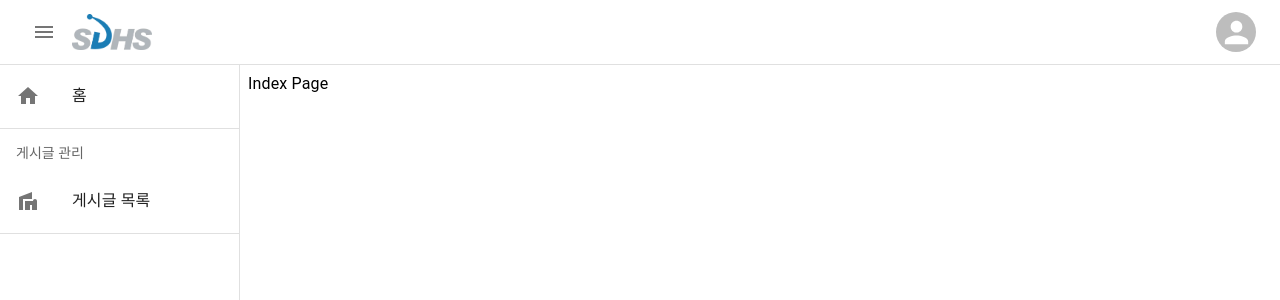
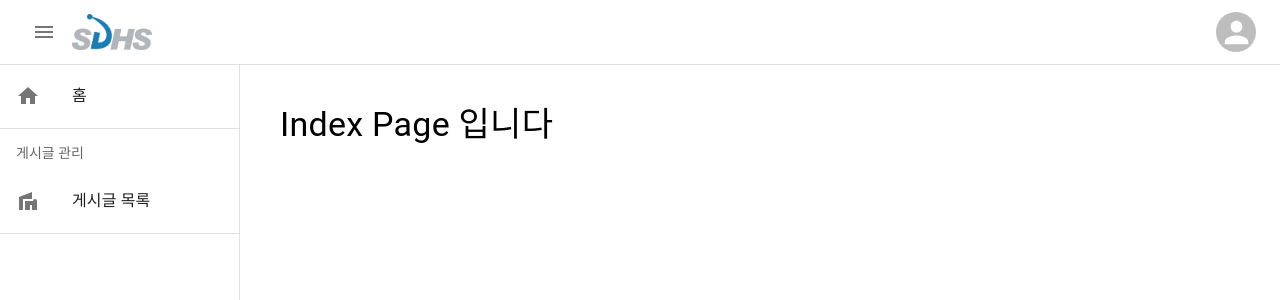
Before and after one commit to yeesuho/react-study-mui, a React (Vite) app: page / in a window 1280 px wide. Shown: the top 300 px of the page. Built offline with nearby package versions, Linux system fonts and the light colour scheme.

Commit message:
feat: index 페이지 추가

```diff
--- a/src/app/index/page.tsx
+++ b/src/app/index/page.tsx
@@ -2,8 +2,8 @@ import { Stack, Typography } from '@mui/material';
 
 export default function IndexPage() {
   return (
-    <Stack>
-      <Typography>Index Page</Typography>
+    <Stack alignItems='start' p={4}>
+      <Typography variant='h4'>Index Page 입니다</Typography>
     </Stack>
   );
 }
```
Also changed, not shown: 1 other file (tests, documents, lock files or other folders).
